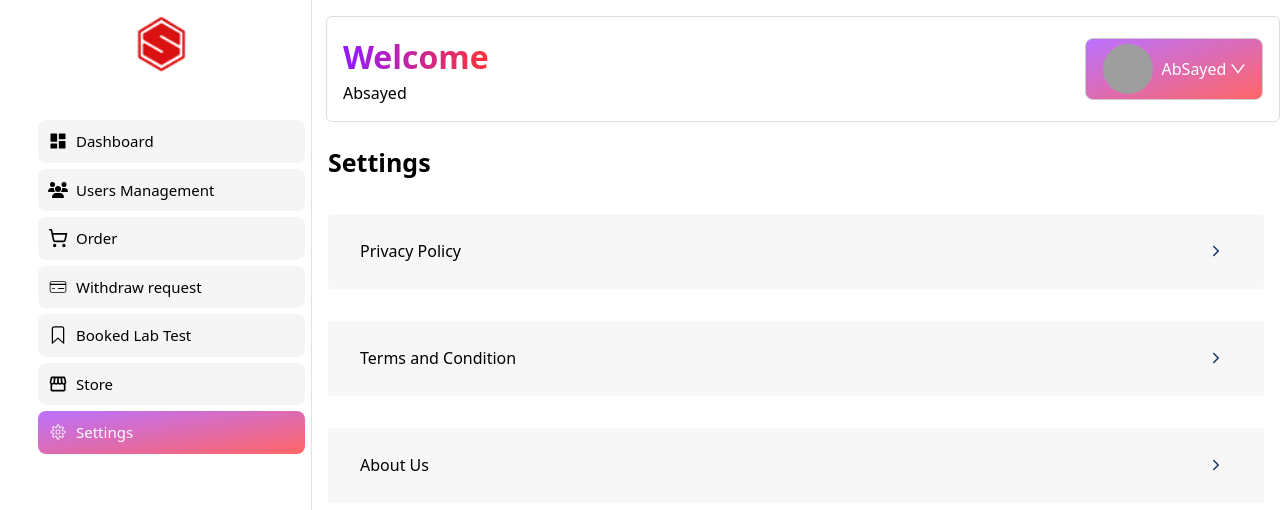
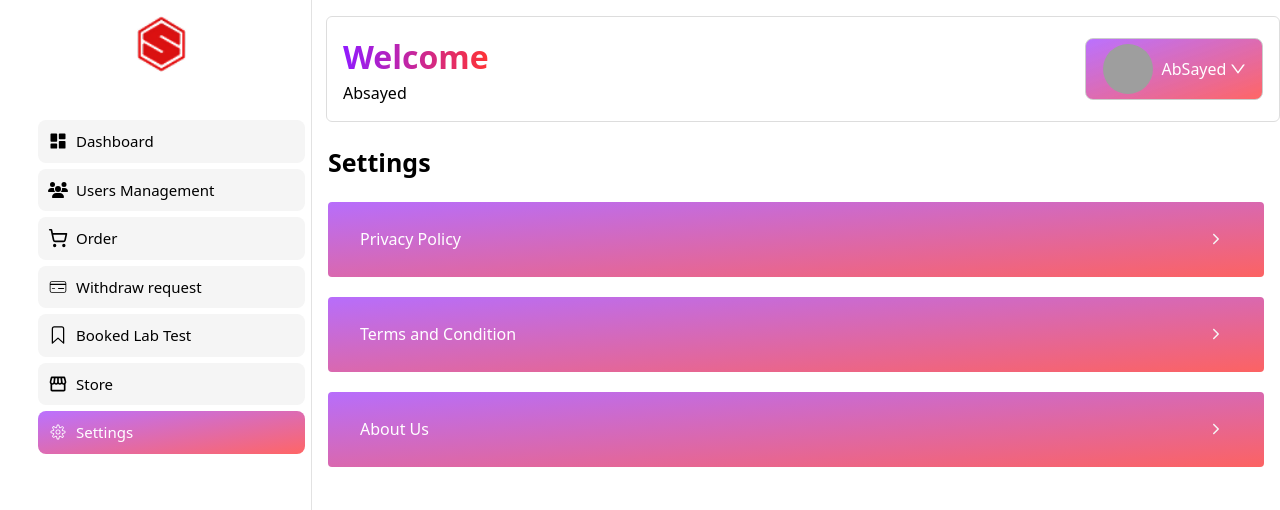
Before and after one commit to nimurr/suplify-admin-dashboard, a React (Vite) app: page /dashboard/settings in a window 1280 px wide. Shown: the top 510 px of the page. Built offline with nearby package versions, Linux system fonts and the light colour scheme; grey boxes are pictures that could not be loaded.

Commit message:
`Refactored Settings page links with updated styles and navigation`

```diff
--- a/src/dashboard/menu/sidebarMenu/Settings.jsx
+++ b/src/dashboard/menu/sidebarMenu/Settings.jsx
@@ -22,21 +22,21 @@ const Settings = () => {
       <h1 className="font-semibold text-[25px]">Settings</h1>
       <div>
         {/* Privacy policy */}
-        <div onClick={() => navigate("/dashboard/settings/privacypolicy")} className="mt-8 cursor-pointer flex justify-between bg-[#F7F7F7] rounded items-center w-full h-[75px]">
+        <div onClick={() => navigate("/dashboard/settings/privacypolicy")} className="mt-5 bg-gradient-to-br from-[#8400ff8e] to-[#ff09099f] text-primaryBg cursor-pointer flex justify-between bg-[#F7F7F7] rounded items-center w-full h-[75px]">
           <p className="text-[16px] ml-8 font-medium">Privacy Policy</p>
-          <Link to="/dashboard/settings/privacypolicy" className="mr-8 text-[#193664] px-2 py-1 rounded cursor-pointer">
+          <Link to="/dashboard/settings/privacypolicy" className="mr-8 text-[#f5f5f5] px-2 py-1 rounded cursor-pointer">
             <IoIosArrowForward />
           </Link>
         </div>
-        <div onClick={() => navigate("/dashboard/settings/termcondition")} className="mt-8 flex justify-between cursor-pointer bg-[#F7F7F7] rounded items-center w-full h-[75px]">
+        <div onClick={() => navigate("/dashboard/settings/termcondition")} className="mt-5 bg-gradient-to-br from-[#8400ff8e] to-[#ff09099f] text-primaryBg flex justify-between cursor-pointer bg-[#F7F7F7] rounded items-center w-full h-[75px]">
           <p className="text-[16px] ml-8 font-medium">Terms and Condition</p>
-          <Link to="/dashboard/settings/termcondition" className="mr-8 text-[#193664] px-2 py-1 rounded cursor-pointer">
+          <Link to="/dashboard/settings/termcondition" className="mr-8 text-[#f5f5f5] px-2 py-1 rounded cursor-pointer">
             <IoIosArrowForward />
           </Link>
         </div>
-        <div onClick={() => navigate("/dashboard/settings/about")} className="mt-8 cursor-pointer flex justify-between bg-[#F7F7F7] rounded items-center w-full h-[75px]">
+        <div onClick={() => navigate("/dashboard/settings/about")} className="mt-5 bg-gradient-to-br from-[#8400ff8e] to-[#ff09099f] text-primaryBg cursor-pointer flex justify-between bg-[#F7F7F7] rounded items-center w-full h-[75px]">
           <p className="text-[16px] ml-8 font-medium">About Us</p>
-          <Link to="/dashboard/settings/about" className="mr-8 text-[#193664] px-2 py-1 rounded cursor-pointer">
+          <Link to="/dashboard/settings/about" className="mr-8 text-[#f5f5f5] px-2 py-1 rounded cursor-pointer">
             <IoIosArrowForward />
           </Link>
         </div>
```
